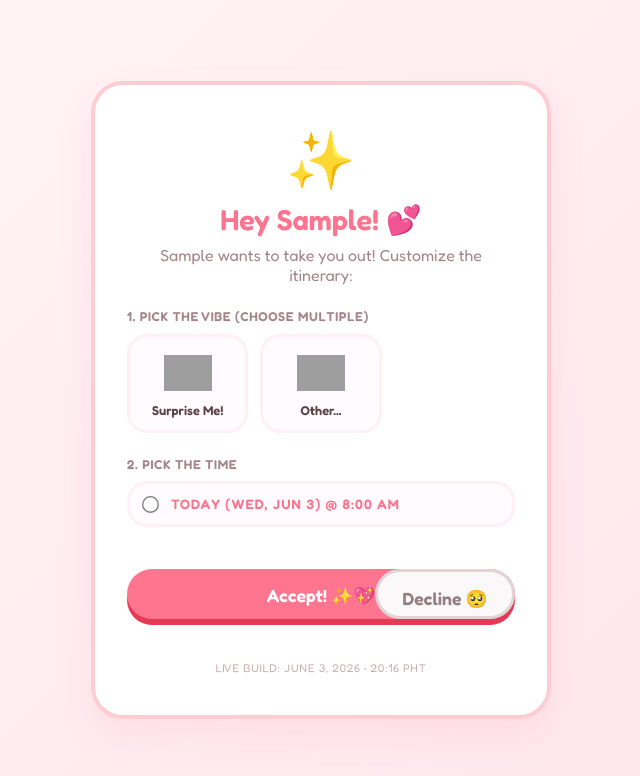
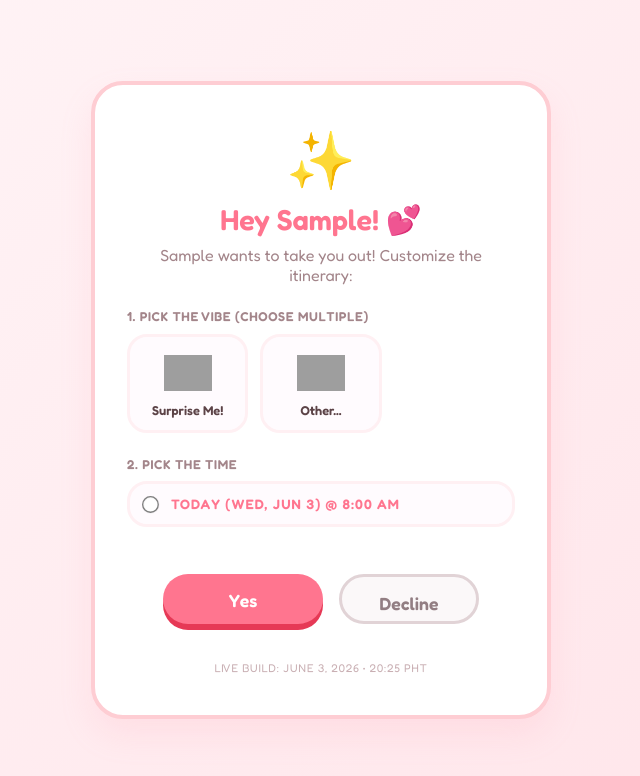
Before and after one commit to vantanferny/letsgoout, a plain HTML site: page index.html in a window 1280 px wide. Both pictures are taken after typing "Sample", "Sample" into the empty fields and a click on the button "Generate Demo ➔". Shown: the whole page, without its empty margins (319-959 px from the left). Drawn offline with Linux system fonts and the light colour scheme; grey boxes are pictures that could not be loaded.

Commit message:
fix: :bug: Fix u

```diff
--- a/index.html
+++ b/index.html
@@ -80,7 +80,7 @@
         input[type="text"], select {
             width: 100%;
             padding: 0.9rem;
-            padding-right: 2.5rem; /* FIX: Added safety space so text never overlaps the dropdown arrow */
+            padding-right: 2.5rem;
             border: 3px solid var(--accent);
             border-radius: 20px;
             font-size: 1rem;
@@ -195,7 +195,6 @@
             transform: scale(1.05);
         }
 
-        /* Custom Checkbox overlay inside Recipient Food Grid */
         .idea-card .badge-check {
             position: absolute;
             top: -5px;
@@ -261,9 +260,8 @@
             transform: scale(1.3);
         }
 
-        /* Buttons & Actions Layout */
+        /* Buttons & Actions Balanced Row Layout */
         .btn {
-            width: 100%;
             padding: 1rem;
             font-size: 1.1rem;
             font-weight: 600;
@@ -274,6 +272,7 @@
         }
 
         .btn-primary {
+            width: 100%;
             background-color: var(--primary);
             color: white;
             box-shadow: 0 8px 0px #e63956;
@@ -287,37 +286,33 @@
 
         .proposal-actions {
             display: flex;
-            gap: 16px;
+            gap: 16px; /* Perfect, visible initial spacing between options */
             justify-content: center;
+            align-items: center;
             margin-top: 2rem;
             min-height: 60px;
-            position: relative; /* Setup absolute relative container anchor */
+            width: 100%;
         }
 
         #yes-btn {
             background-color: var(--primary);
             color: white;
             box-shadow: 0 6px 0px #e63956;
-            flex: 1.2;
+            width: 160px; /* Locked standard width */
             height: 50px;
-            z-index: 2;
+            transition: transform 0.2s ease;
         }
 
         #yes-btn:active { transform: translateY(3px); box-shadow: 0 3px 0px #e63956; }
 
-        /* UPGRADED DECLINE BUTTON STYLES (NO BLINK, CLEAN SOLID BORDER, FRESH PALETTE) */
         #no-btn {
             background-color: #fbf8f9;
             color: #927e83;
             border: 3px solid #e1d3d6;
             border-radius: 50px;
-            width: 140px;
+            width: 140px; /* Explicit size lock */
             height: 50px;
-            flex: none;
-            position: absolute; /* Set to absolute right away so it transitions fluidly from frame 1 */
-            right: 0;
-            top: 0;
-            z-index: 10;
+            /* Transition property manages left/top positioning with zero initial blinking */
             transition: left 0.45s cubic-bezier(0.34, 1.56, 0.64, 1), top 0.45s cubic-bezier(0.34, 1.56, 0.64, 1);
         }
 
@@ -374,7 +369,7 @@
 
         <button class="btn btn-primary" id="generate-btn">Generate Demo ➔</button>
 
-        <div class="deployment-meta">Live Build: June 3, 2026 • 20:16 PHT</div>
+        <div class="deployment-meta">Live Build: June 3, 2026 • 20:25 PHT</div>
     </div>
 
     <div class="card hidden" id="recipient-card">
@@ -383,8 +378,7 @@
         <p id="recipient-subtitle">Pick your preferences:</p>
 
         <div class="selection-section-title">1. Pick the Vibe (Choose Multiple)</div>
-        <div class="ideas-grid" id="recipient-ideas-grid">
-            </div>
+        <div class="ideas-grid" id="recipient-ideas-grid"></div>
 
         <div class="selection-section-title">2. Pick the Time</div>
         <div class="selection-list" id="slots-selector-container"></div>
@@ -395,11 +389,11 @@
         </div>
 
         <div class="proposal-actions" id="action-wrapper">
-            <button class="btn" id="yes-btn">Accept! ✨💖</button>
-            <button class="btn" id="no-btn">Decline 🥺</button>
+            <button class="btn" id="yes-btn">Yes</button>
+            <button class="btn" id="no-btn">Decline</button>
         </div>
 
-        <div class="deployment-meta">Live Build: June 3, 2026 • 20:16 PHT</div>
+        <div class="deployment-meta">Live Build: June 3, 2026 • 20:25 PHT</div>
     </div>
 
     <script>
@@ -419,7 +413,6 @@
         const recipientSelectedIdeas = new Set();
         const wrapper = document.getElementById('ideas-wrapper');
 
-        // Render Asker Idea Grid
         dateCatalog.forEach(item => {
             const el = document.createElement('div');
             el.className = 'idea-card';
@@ -436,7 +429,6 @@
             wrapper.appendChild(el);
         });
 
-        // Time calculations
         function generateDateOptions() {
             let options = [];
             for (let i = 0; i < 7; i++) {
@@ -497,7 +489,6 @@
         createCustomPickerRow();
         document.getElementById('add-slot-trigger').addEventListener('click', createCustomPickerRow);
 
-        // Transition Logic
         const generateBtn = document.getElementById('generate-btn');
         generateBtn.addEventListener('click', () => {
             const asker = document.getElementById('asker-name').value || "Alex";
@@ -516,7 +507,6 @@
             document.getElementById('recipient-title').innerText = `Hey ${recipient}! 💕`;
             document.getElementById('recipient-subtitle').innerText = `${asker} wants to take you out! Customize the itinerary:`;
 
-            // Build Recipient Card Grid matching Asker setup style exactly
             const recipientIdeasGrid = document.getElementById('recipient-ideas-grid');
             recipientIdeasGrid.innerHTML = '';
 
@@ -540,7 +530,6 @@
                 recipientIdeasGrid.appendChild(cardEl);
             });
 
-            // Add Custom Alternative Card Option to grid layout
             const otherCardEl = document.createElement('div');
             otherCardEl.className = 'idea-card';
             otherCardEl.innerHTML = `<div class="badge-check">✓</div><img src="https://cdn-icons-png.flaticon.com/128/1828/1828940.png"><span>Other...</span>`;
@@ -558,7 +547,6 @@
             });
             recipientIdeasGrid.appendChild(otherCardEl);
 
-            // Time Selection slots built cleanly underneath
             const slotsContainer = document.getElementById('slots-selector-container');
             slotsContainer.innerHTML = '';
             processedSlots.forEach((slotText, index) => {
@@ -574,21 +562,21 @@
 
             document.getElementById('asker-card').classList.add('hidden');
             document.getElementById('recipient-card').classList.remove('hidden');
-            setupInitialNoButtonPosition(); // Lock down coordinates pre-hover to eliminate blink glitch
             window.scrollTo(0, 0);
         });
 
-        // FIXED POSITION SETUP TO ELIMINATE INITIAL MOVEMENT BLINK
+        // SMOOTH EVASION TRANSITION WITHOUT VOID POPPING GLITCHES
         const noBtn = document.getElementById('no-btn');
-        function setupInitialNoButtonPosition() {
-            const containerRect = document.getElementById('action-wrapper').getBoundingClientRect();
-            // Lock initial position down exactly where it naturally loads natively
-            noBtn.style.position = 'fixed';
-            noBtn.style.left = (containerRect.right - noBtn.offsetWidth) + 'px';
-            noBtn.style.top = containerRect.top + 'px';
-        }
 
         function dodge() {
+            // Read coordinates on the very first frame it is targeted
+            if(noBtn.style.position !== 'fixed') {
+                const initialRect = noBtn.getBoundingClientRect();
+                noBtn.style.left = initialRect.left + 'px';
+                noBtn.style.top = initialRect.top + 'px';
+                noBtn.style.position = 'fixed';
+            }
+
             const padding = 40;
             const maxX = window.innerWidth - noBtn.offsetWidth - padding;
             const maxY = window.innerHeight - noBtn.offsetHeight - padding;
@@ -596,6 +584,7 @@
             const randomX = Math.floor(Math.random() * (maxX - padding) + padding);
             const randomY = Math.floor(Math.random() * (maxY - padding) + padding);
 
+            // Set new positions seamlessly
             noBtn.style.left = randomX + 'px';
             noBtn.style.top = randomY + 'px';
         }
@@ -603,7 +592,6 @@
         noBtn.addEventListener('mouseover', dodge);
         noBtn.addEventListener('touchstart', (e) => { e.preventDefault(); dodge(); });
 
-        // Win state click handling
         document.getElementById('yes-btn').addEventListener('click', () => {
             let vibes = [];
             recipientSelectedIdeas.forEach(id => {
```
